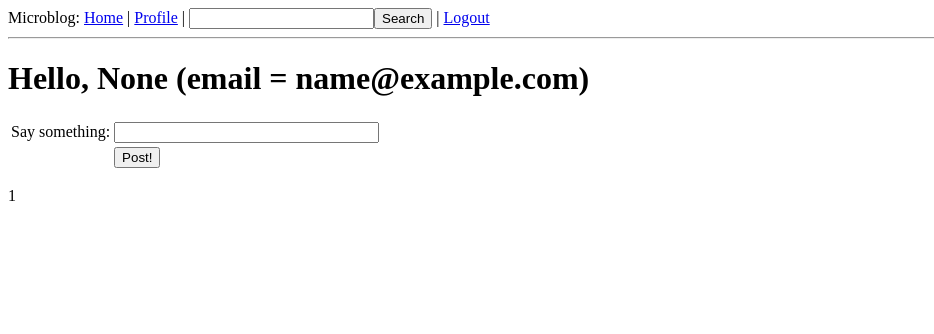
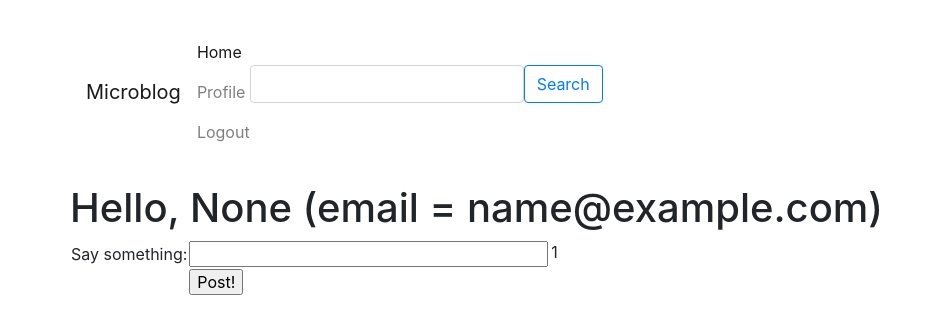
Before and after one commit to shages/microblog_tutorial, a Flask app: page / in a window 1280 px wide. Shown: the top 334 px of the page, without its empty margins (0-934 px from the left). Run offline with Flask 2, Linux system fonts and the light colour scheme; the visitor is signed in with stand-in values (Sample User, id 1); data comes from the database, SQL or seed files in the repository; data that the repository does not hold is empty; some libraries are stand-ins or nearby versions.

Commit message:
Bootstrap it up

```diff
--- a/app/templates/base.html
+++ b/app/templates/base.html
@@ -1,5 +1,8 @@
 <html>
   <head>
+    <link rel="stylesheet" href="https://maxcdn.bootstrapcdn.com/bootstrap/4.0.0-alpha.5/css/bootstrap.min.css" integrity="sha384-AysaV+vQoT3kOAXZkl02PThvDr8HYKPZhNT5h/CXfBThSRXQ6jW5DO2ekP5ViFdi" crossorigin="anonymous">
+    <script src="https://maxcdn.bootstrapcdn.com/bootstrap/4.0.0-alpha.5/js/bootstrap.min.js" integrity="sha384-BLiI7JTZm+JWlgKa0M0kGRpJbF2J8q+qreVrKBC47e3K6BW78kGLrCkeRX6I9RoK" crossorigin="anonymous"></script>
+    <meta name="viewport" content="width=device-width, initial-scale=1.0">
     {% if title %}
     <title>{{ title }} - microblog</title>
     {% else %}
@@ -7,25 +10,47 @@
     {% endif %}
   </head>
   <body>
-    <div>Microblog: <a href="{{ url_for('index') }}">Home</a>
+    <div class="container">
+    <div class="row" style="padding-top:1.5rem; padding-bottom:1.5rem;">
+    <nav class="navbar navbar-light bg-faded">
+        <a class="navbar-brand" href="{{ url_for('index') }}">Microblog</a>
+        <ul class="nav navbar-nav">
+        <li class="nav-item active">
+            <a class="nav-link" href="{{ url_for('index') }}">Home</a>
+        </li>
         {% if g.user.is_authenticated %}
-        | <a href="{{ url_for('user', name=g.user.nickname) }}">Profile</a>
-        | <form style="display:inline;" action="{{ url_for('search') }}" method="post" name="search">
-            {{ g.search_form.hidden_tag() }}{{ g.search_form.search(size=20) }}<input type="submit" value="Search" />
+        <li class="nav-item">
+            <a class="nav-link" href="{{ url_for('user', name=g.user.nickname) }}">Profile</a>
+        </li>
+        <li class="nav-item">
+            <a class="nav-link" href="{{ url_for('logout') }}">Logout</a>
+        </li>
+        {% endif %}
+        </ul>
+        {% if g.user.is_authenticated %}
+        <form class="form-inline float-xs-right" action="{{ url_for('search') }}" method="post" name="search">
+            {{ g.search_form.hidden_tag() }}
+            {{ g.search_form.search(size=20, class_="form-control") }}
+            <input class="btn btn-outline-primary" type="submit" value="Search" />
         </form>
-        | <a href="{{ url_for('logout') }}">Logout</a>
         {% endif %}
+    </nav>
     </div>
-    <hr>
+    <main class="row">
       {% with messages = get_flashed_messages() %}
         {% if messages %}
-        <ul>
         {% for message in messages %}
-          <li>{{ message }}</li>
+        <div class="alert alert-warning alert-dismissible fade in" role="alert">
+            <button type="button" class="close" data-dismiss="alert" aria-label="Close">
+                <span aria-hidden="true">&times;</span>
+            </button>
+            <strong>Holy guacamole!</strong> {{ message }}
+        </div>
         {% endfor %}
-        </ul>
       {% endif %}
     {% endwith %}
     {% block content %}{% endblock %}
+    </main>
+    </div>
   </body>
 </html>
--- a/config.py
+++ b/config.py
@@ -25,7 +25,7 @@ SQLALCHEMY_MIGRATE_REPO = os.path.join(basedir, 'db_repository')
 SQLALCHEMY_TRACK_MODIFICATIONS = True
 
 # /index pagination
-POSTS_PER_PAGE = 3
+POSTS_PER_PAGE = 20
 
 # search config
 WHOOSH_BASE = os.path.join(basedir, 'search.db')
```
